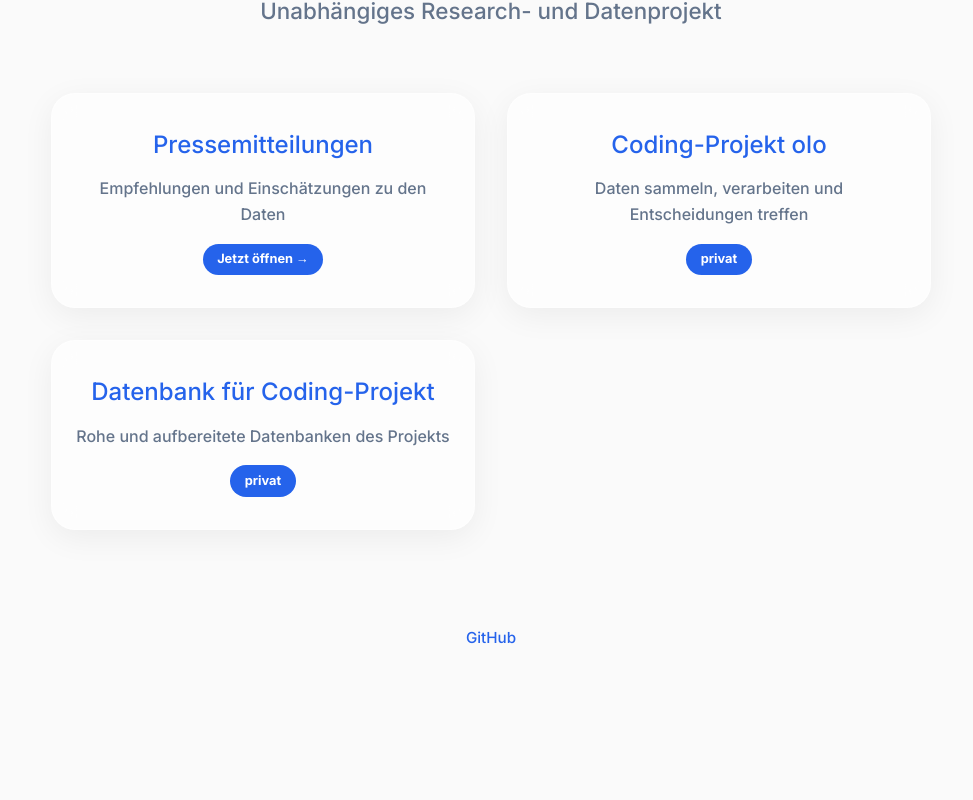
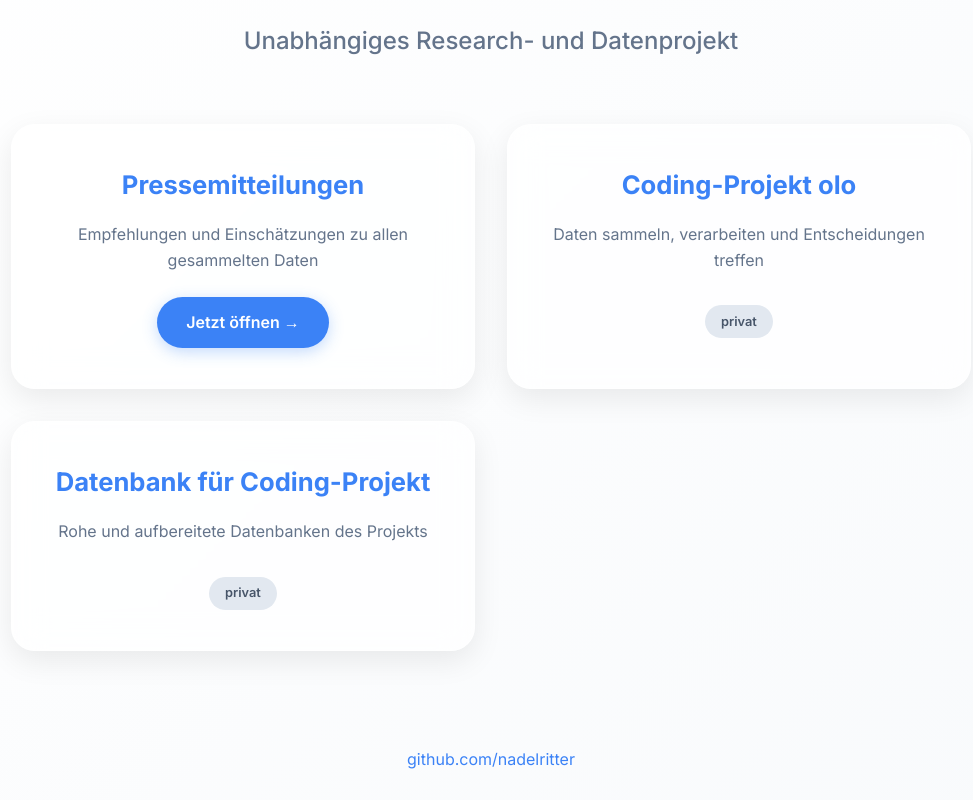
Before and after one commit to nadelritter/nadelritter.github.io, a plain HTML site: page index.html in a window 1280 px wide. Shown: the part 172-972 px from the top of the page, without its empty margins (149-1122 px from the left). Before the commit the page ends 864 px from the top, so only its background shows below. Drawn offline with nearby package versions, Linux system fonts and the light colour scheme.

Commit message:
Update index.html

```diff
--- a/index.html
+++ b/index.html
@@ -4,29 +4,34 @@
   <meta charset="UTF-8" />
   <meta name="viewport" content="width=device-width, initial-scale=1.0"/>
   <title>olo Investments</title>
-  <meta name="description" content="olo Investments – unabhängiges Research- und Datenprojekt" />
+  <meta name="description" content="olo Investments – unabhängiges Research-Projekt mit Pressemitteilungen, Daten und Entscheidungsfindung" />
 
-  <link rel="stylesheet" href="https://cdnjs.cloudflare.com/ajax/libs/meyer-reset/2.0/reset.min.css"/>
-  <link href="https://fonts.googleapis.com/css2?family=Inter:wght@300;500;700&display=swap" rel="stylesheet">
+  <link rel="preconnect" href="https://fonts.googleapis.com">
+  <link rel="preconnect" href="https://fonts.gstatic.com" crossorigin>
+  <link href="https://fonts.googleapis.com/css2?family=Inter:wght@400;500;600;700;900&display=swap" rel="stylesheet">
 
   <style>
     :root {
-      --bg: #fafafa;
-      --text: #1a1a1a;
-      --accent: #2563eb;
+      --bg: #ffffff;
+      --text: #0f172a;
+      --accent: #3b82f6;
+      --accent-dark: #2563eb;
       --gray: #64748b;
+      --light: #f8fafc;
     }
     @media (prefers-color-scheme: dark) {
       :root {
         --bg: #0f172a;
-        --text: #e2e8f0;
+        --text: #f1f5f9;
         --accent: #60a5fa;
+        --accent-dark: #93c5fd;
         --gray: #94a3b8;
+        --light: #1e293b;
       }
     }
 
+    * { margin:0; padding:0; box-sizing:border-box; }
     body {
-      margin: 0;
       font-family: 'Inter', system-ui, sans-serif;
       background: var(--bg);
       color: var(--text);
@@ -34,115 +39,126 @@
       min-height: 100vh;
       display: grid;
       place-items: center;
-      padding: 2rem;
+      padding: 2rem 1rem;
+      background: linear-gradient(135deg, var(--bg) 0%, var(--light) 100%);
     }
-    main {
-      max-width: 880px;
-      width: 100%;
-      text-align: center;
+    main { max-width: 960px; width: 100%; text-align: center; }
+
+    h1 {
+      font-size: clamp(3rem, 8vw, 6rem);
+      font-weight: 900;
+      margin-bottom: 0.5rem;
+      background: linear-gradient(90deg, var(--accent), #a78bfa);
+      -webkit-background-clip: text;
+      background-clip: text;
+      -webkit-text-fill-color: transparent;
     }
-    h1 {
-      font-size: 4.5rem;
-      font-weight: 700;
-      margin-bottom: 0.5rem;
-      background: linear-gradient(135deg, var(--accent), #a78bfa);
-      -webkit-background-clip: text;
-      -webkit-text-fill-color: transparent;
-      background-clip: text;
+    .tagline {
+      font-size: 1.5rem;
+      color: var(--gray);
+      margin-bottom: 4rem;
+      font-weight: 500;
     }
-    p.subtitle {
-      font-size: 1.4rem;
-      color: var(--gray);
-      margin-bottom: 3rem;
-    }
-    .card-grid {
+
+    .grid {
       display: grid;
-      grid-template-columns: repeat(auto-fit, minmax(280px, 1fr));
+      grid-template-columns: repeat(auto-fit, minmax(300px, 1fr));
       gap: 2rem;
-      margin-top: 4rem;
+      margin: 4rem 0;
     }
     .card {
-      background: rgba(255,255,255,0.6);
-      backdrop-filter: blur(12px);
-      border: 1.5px solid rgba(255,255,255,0.3);
+      background: rgba(255,255,255,0.7);
+      backdrop-filter: blur(16px);
+      border: 1px solid rgba(255,255,255,0.4);
       border-radius: 1.5rem;
-      padding: 2rem 1.5rem;
-      transition: all 0.3s ease;
-      box-shadow: 0 8px 32px rgba(0,0,0,0.06);
+      padding: 2.5rem 2rem;
+      transition: all 0.4s cubic-bezier(0.16, 1, 0.3, 1);
+      box-shadow: 0 10px 30px rgba(0,0,0,0.08);
     }
     @media (prefers-color-scheme: dark) {
-      .card { background: rgba(15,23,42,0.6); }
+      .card { background: rgba(30,41,59,0.7); }
     }
     .card:hover {
-      transform: translateY(-12px);
-      box-shadow: 0 20px 40px rgba(0,0,0,0.15);
+      transform: translateY(-16px) scale(1.02);
+      box-shadow: 0 30px 60px rgba(0,0,0,0.2);
     }
-    .card h3 {
-      font-size: 1.5rem;
-      margin-bottom: 0.75rem;
+    .card h2 {
+      font-size: 1.6rem;
+      margin-bottom: 1rem;
       color: var(--accent);
     }
     .card p {
       color: var(--gray);
-      font-size: 1rem;
+      margin-bottom: 1.5rem;
+    }
+    .btn {
+      display: inline-block;
+      background: var(--accent);
+      color: white;
+      padding: 0.8rem 1.8rem;
+      border-radius: 3rem;
+      font-weight: 600;
+      text-decoration: none;
+      transition: all 0.3s ease;
+      box-shadow: 0 4px 15px rgba(59,131,246,0.3);
+    }
+    .btn:hover {
+      transform: translateY(-3px);
+      box-shadow: 0 10px 25px rgba(59,131,246,0.4);
+      background: var(--accent-dark);
     }
     .badge {
       display: inline-block;
-      background: var(--accent);
-      color: white;
-      padding: 0.35rem 0.9rem;
+      background: #e2e8f0;
+      color: #475569;
+      padding: 0.4rem 1rem;
       border-radius: 2rem;
       font-size: 0.8rem;
       font-weight: 600;
-      margin-top: 1rem;
+      margin-top: 0.5rem;
     }
+    @media (prefers-color-scheme: dark) {
+      .badge { background: #334155; color: #cbd5e1; }
+    }
+
     footer {
       margin-top: 6rem;
+      font-size: 1rem;
       color: var(--gray);
-      font-size: 0.95rem;
     }
-    a {
-      color: var(--accent);
-      text-decoration: none;
-      font-weight: 500;
-    }
-    a:hover { text-decoration: underline; }
+    footer a { color: var(--accent); text-decoration: none; }
   </style>
 </head>
 <body>
   <main>
     <h1>olo Investments</h1>
-    <p class="subtitle">Unabhängiges Research- und Datenprojekt</p>
+    <p class="tagline">Unabhängiges Research- und Datenprojekt</p>
 
-    <div class="card-grid">
-      <!-- Card 1: Pressemitteilungen (public page) -->
-      <a href="https://nadelritter.github.io/olo-investments/" style="text-decoration:none;">
-        <div class="card">
-          <h3>Pressemitteilungen</h3>
-          <p>Empfehlungen und Einschätzungen zu den Daten</p>
-          <span class="badge">Jetzt öffnen →</span>
-        </div>
+    <div class="grid">
+      <!-- Öffentlicher Teil -->
+      <a href="https://nadelritter.github.io/olo-investments/" class="card" style="text-decoration:none;">
+        <h2>Pressemitteilungen</h2>
+        <p>Empfehlungen und Einschätzungen zu allen gesammelten Daten</p>
+        <div class="btn">Jetzt öffnen →</div>
       </a>
 
-      <!-- Card 2: Coding-Projekt olo (private) -->
+      <!-- Coding-Projekt -->
       <div class="card">
-        <h3>Coding-Projekt olo</h3>
+        <h2>Coding-Projekt olo</h2>
         <p>Daten sammeln, verarbeiten und Entscheidungen treffen</p>
-        <span class="badge">privat</span>
+        <div class="badge">privat</div>
       </div>
 
-      <!-- Card 3: Datenbank -->
+      <!-- Datenbank -->
       <div class="card">
-        <h3>Datenbank für Coding-Projekt</h3>
+        <h2>Datenbank für Coding-Projekt</h2>
         <p>Rohe und aufbereitete Datenbanken des Projekts</p>
-        <span class="badge">privat</span>
+        <div class="badge">privat</div>
       </div>
     </div>
 
     <footer>
-      <p>
-        <a href="https://github.com/nadelritter" target="_blank">GitHub</a>
-      </p>
+      <a href="https://github.com/nadelritter" target="_blank">github.com/nadelritter</a>
     </footer>
   </main>
 </body>
```
